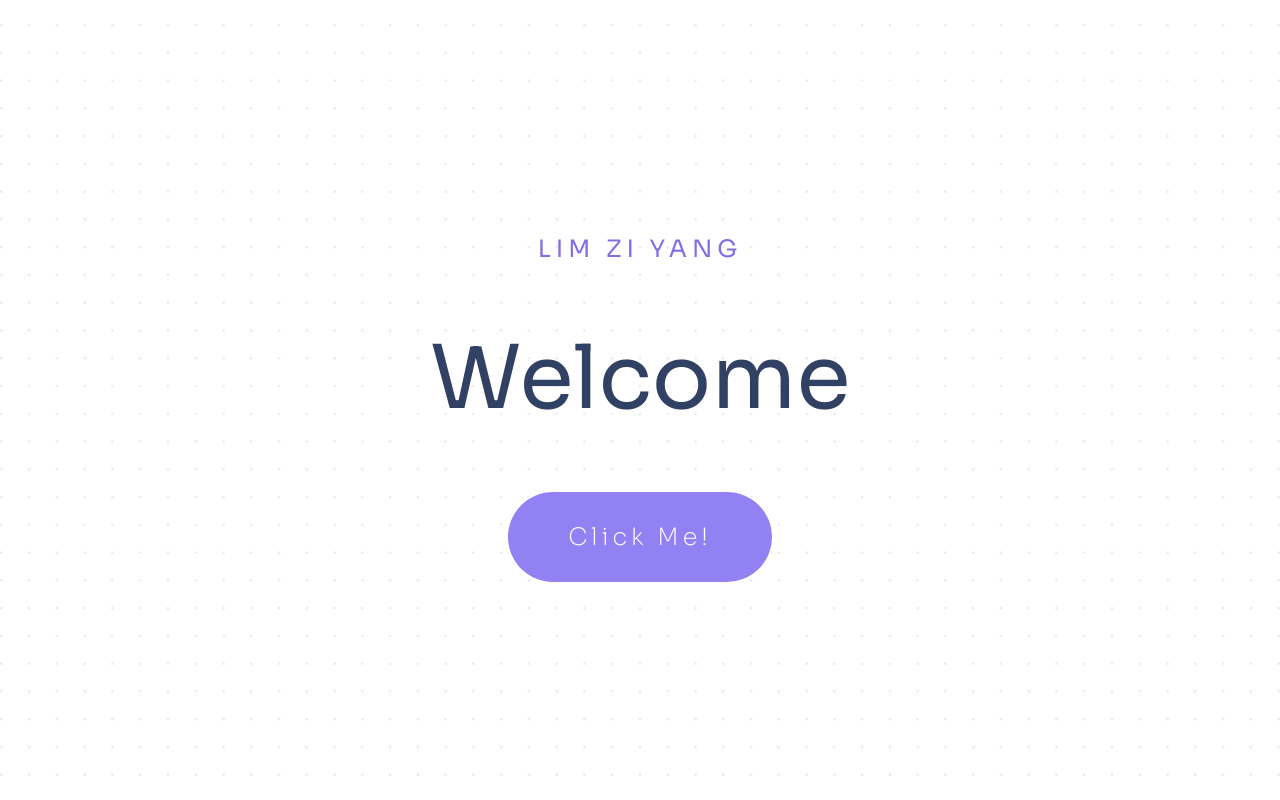
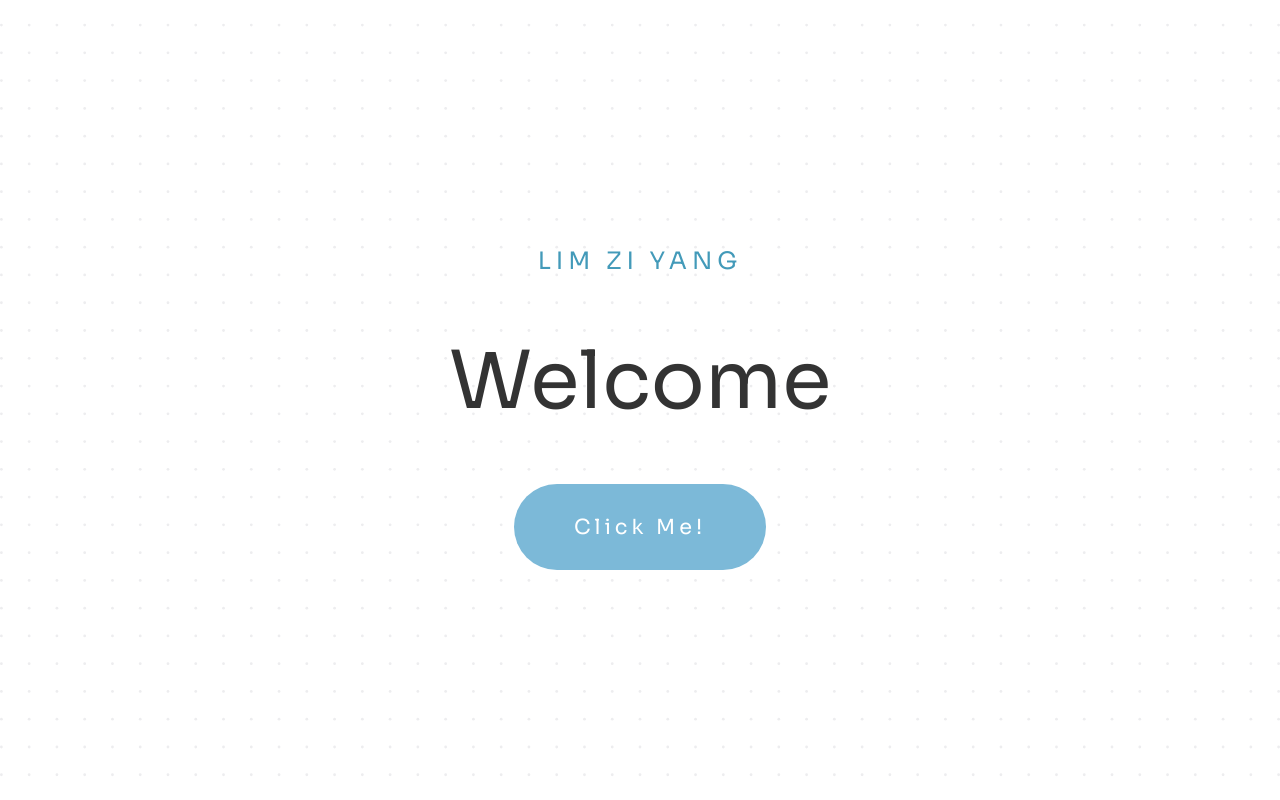
Before and after one commit to Ziyang-98/my-website-2.0, a React (Create React App) app: page / in a window 1280 px wide. Shown: the top 800 px of the page. Built offline with nearby package versions, Linux system fonts and the light colour scheme.

Commit message:
refactor: update theme

```diff
--- a/src/styles/fonts.scss
+++ /dev/null
@@ -1,55 +0,0 @@
-@font-face {
-  font-family: "Sora";
-  src: url("../assets/fonts/Sora-Thin.ttf") format("truetype");
-  font-weight: 100;
-  font-style: normal;
-}
-
-@font-face {
-  font-family: "Sora";
-  src: url("../assets/fonts/Sora-ExtraLight.ttf") format("truetype");
-  font-weight: 200;
-  font-style: normal;
-}
-
-@font-face {
-  font-family: "Sora";
-  src: url("../assets/fonts/Sora-Light.ttf") format("ttf");
-  font-weight: 300;
-  font-style: normal;
-}
-
-@font-face {
-  font-family: "Sora";
-  src: url("../assets/fonts/Sora-Medium.ttf") format("truetype");
-  font-weight: 500;
-  font-style: normal;
-}
-
-@font-face {
-  font-family: "Sora";
-  src: url("../assets/fonts/Sora-SemiBold.ttf") format("truetype");
-  font-weight: 600;
-  font-style: normal;
-}
-
-@font-face {
-  font-family: "Sora";
-  src: url("../assets/fonts/Sora-Bold.ttf") format("truetype");
-  font-weight: 700;
-  font-style: normal;
-}
-
-@font-face {
-  font-family: "Sora";
-  src: url("../assets/fonts/Sora-ExtraBold.ttf") format("truetype");
-  font-weight: 800;
-  font-style: normal;
-}
-
-@font-face {
-  font-family: "Sora";
-  src: url("../assets/fonts/Sora-Regular.ttf") format("truetype");
-  font-weight: 400;
-  font-style: normal;
-}
--- a/src/styles/global.scss
+++ b/src/styles/global.scss
@@ -1,5 +1,4 @@
 @import "theme";
-@import "fonts";
 
 body::before {
   content: "";
--- a/src/styles/text.scss
+++ /dev/null
@@ -1,21 +0,0 @@
-@mixin heading {
-  font-size: 5em;
-  font-weight: 700;
-  line-height: 1.2;
-}
-
-@mixin title {
-  font-size: 4em;
-  font-weight: 700;
-  line-height: 1.4;
-}
-
-@mixin subtitle {
-  font-size: 2em;
-  line-height: 1.4;
-}
-
-@mixin regular {
-  font-size: 16px;
-  line-height: 1.5;
-}
--- a/src/styles/theme.scss
+++ b/src/styles/theme.scss
@@ -1,13 +1,84 @@
-$primary-light: #836ee6;
-$primary-foreground-light: #ffffff;
-$secondary-light: #9281f3;
-$secondary-foreground-light: #333333;
-$text-light: #314163;
-$subtext-light: #828894;
+$primary-light: #439ab9;
+$secondary-light: #7cb9d8;
+$accent-light: #357c94;
+
+$text-light: #333;
+$foreground-text-light: #fff;
+$gray-text-light: #8c9bb6;
+
+$text-small: 1.1em;
+$text-medium: 1.3em;
+$text-large: 1.5em;
+
+$heading-small: 2em;
+$heading-medium: 3.5em;
+$heading-large: 5em;
+
 $background-light: #ffffff;
-$background-secondary-light: #ededef;
+
+// $primary-foreground-light: #ffffff;
+// $secondary-foreground-light: #333333;
+// $text-light: #314163;
+// $subtext-light: #828894;
+// $background-secondary-light: #ededef;
 
 $bg-svg: url("../assets/bg/bg-cropped.svg");
+
+// @font-face {
+//   font-family: "Sora";
+//   src: url("../assets/fonts/Sora-Thin.ttf") format("truetype");
+//   font-weight: 100;
+//   font-style: normal;
+// }
+
+// @font-face {
+//   font-family: "Sora";
+//   src: url("../assets/fonts/Sora-ExtraLight.ttf") format("truetype");
+//   font-weight: 200;
+//   font-style: normal;
+// }
+
+@font-face {
+  font-family: "Sora";
+  src: url("../assets/fonts/Sora-Light.ttf") format("ttf");
+  font-weight: 300;
+  font-style: light;
+}
+
+@font-face {
+  font-family: "Sora";
+  src: url("../assets/fonts/Sora-Regular.ttf") format("truetype");
+  font-weight: 400;
+  font-style: normal;
+}
+
+@font-face {
+  font-family: "Sora";
+  src: url("../assets/fonts/Sora-Medium.ttf") format("truetype");
+  font-weight: 500;
+  font-style: bold;
+}
+
+// @font-face {
+//   font-family: "Sora";
+//   src: url("../assets/fonts/Sora-SemiBold.ttf") format("truetype");
+//   font-weight: 600;
+//   font-style: normal;
+// }
+
+// @font-face {
+//   font-family: "Sora";
+//   src: url("../assets/fonts/Sora-Bold.ttf") format("truetype");
+//   font-weight: 700;
+//   font-style: normal;
+// }
+
+// @font-face {
+//   font-family: "Sora";
+//   src: url("../assets/fonts/Sora-ExtraBold.ttf") format("truetype");
+//   font-weight: 800;
+//   font-style: normal;
+// }
 
 // $primary-dark:
 // $primary-foreground-dark:
--- a/src/views/about/index.module.scss
+++ b/src/views/about/index.module.scss
@@ -25,14 +25,14 @@
 
 .title {
   font-weight: 400;
-  font-size: 3.5em;
+  font-size: $heading-medium;
   color: $text-light;
 }
 
 .aboutMe {
   font-weight: 400;
-  font-size: 1.25em;
-  color: $subtext-light;
+  font-size: $text-medium;
+  color: $gray-text-light;
 }
 
 .avatarHolder {
--- a/src/views/home/index.module.scss
+++ b/src/views/home/index.module.scss
@@ -1,5 +1,4 @@
 @import "../../styles/theme";
-@import "../../styles/fonts";
 
 .homeSection {
   display: flex;
@@ -12,38 +11,30 @@
 
 .name {
   font-family: "Sora", sans-serif;
-  font-weight: 400;
-  font-size: 1.5em;
+  font-size: $text-large;
   letter-spacing: 5px;
 }
 
 .title {
-  font-weight: 400;
-  font-size: 5.5em;
+  font-weight: normal;
+  font-size: $heading-large;
   color: $text-light;
 }
 
 .button {
   font-family: "Sora", sans-serif;
-  font-weight: 300;
-  font-size: 1.5em;
+  font-size: $text-medium;
+  background-color: $secondary-light;
+  color: $foreground-text-light;
   letter-spacing: 4px;
-
   display: inline-block;
   padding: 30px 60px;
   border: none;
   border-radius: 50px;
-  background-color: $secondary-light;
-  color: $primary-foreground-light;
   cursor: pointer;
   transition: background-color 0.3s ease; /* Add a smooth transition on hover */
 
   &:hover {
-    background-color: $primary-light;
+    background-color: $accent-light;
   }
-  // background: $secondary-light;
-  // border-color: $secondary-light;
-  // box-shadow: none;
-  // color: $primary-foreground-light;
-  // border-radius: 25px;
 }
```
